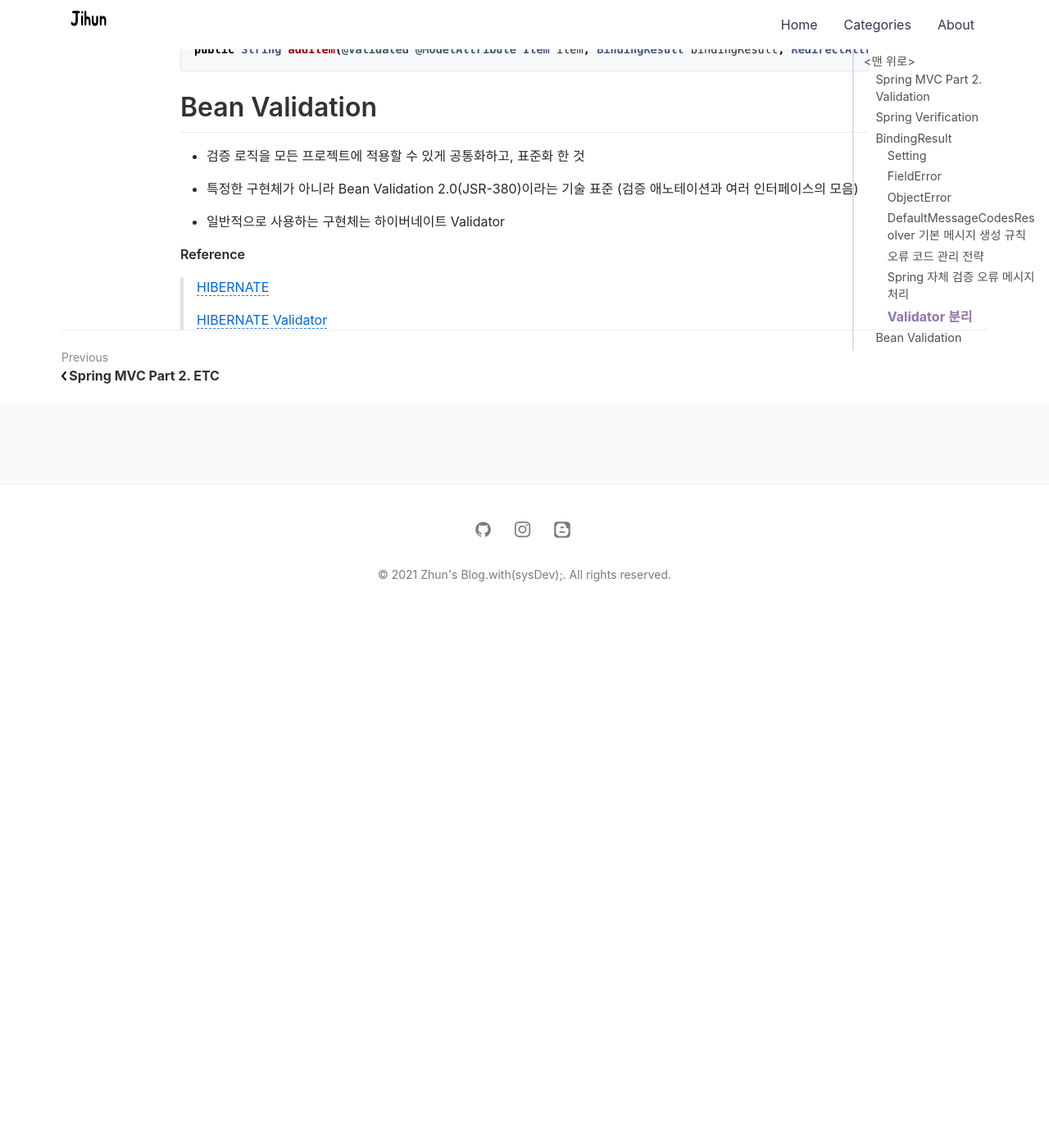
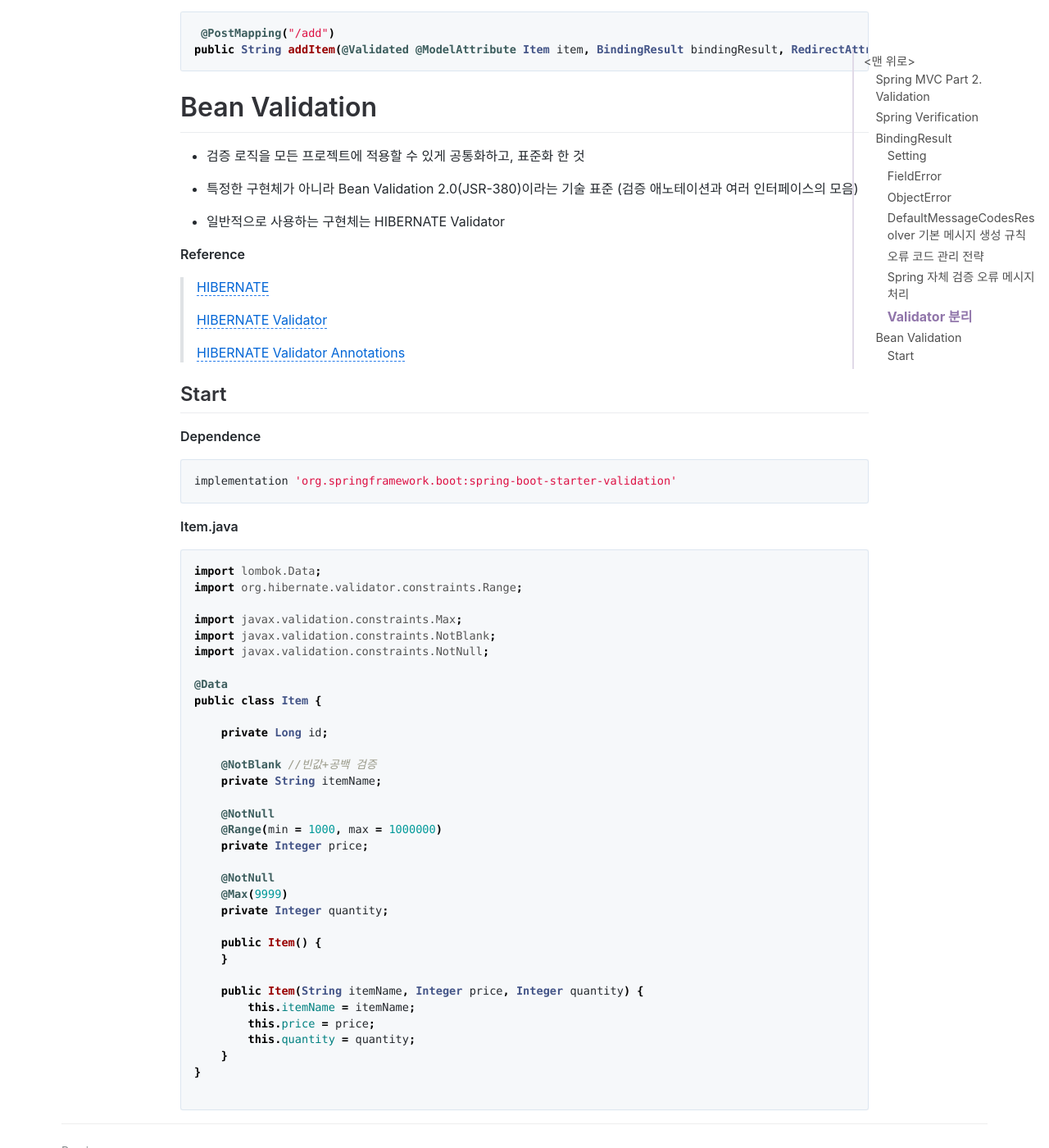
Before and after one commit to jihunparkme/jihunparkme.github.io, a Jekyll site: the page built from _posts/2021-10-12-Spring-MVC-Part2-Validation.md, in a window 1280 px wide and 1400 px high, scrolled down 5480 px. Shown: the whole window at 82% size. Built offline with Jekyll 4.4.1, drawn with Linux system fonts in a browser that asks for light colours; comment, search, counter and statistics services are not loaded; before the commit the page ends 6236 px from its top, so only the background shows below that; some of the changed text lies outside the part shown.

Commit message:
[검증2 - Bean Validation] Bean Validation - 시작

````diff
--- a/_posts/2021-10-12-Spring-MVC-Part2-Validation.md
+++ b/_posts/2021-10-12-Spring-MVC-Part2-Validation.md
@@ -248,10 +248,58 @@ public String addItem(@Validated @ModelAttribute Item item, BindingResult bindin
 
 - 특정한 구현체가 아니라 Bean Validation 2.0(JSR-380)이라는 기술 표준 (검증 애노테이션과 여러 인터페이스의 모음)
 
-- 일반적으로 사용하는 구현체는 하이버네이트 Validator
+- 일반적으로 사용하는 구현체는 HIBERNATE Validator
 
 **Reference**
 
 > [HIBERNATE](http://hibernate.org/validator/)
 >
 > [HIBERNATE Validator](https://docs.jboss.org/hibernate/validator/6.2/reference/en-US/html_single/)
+>
+> [HIBERNATE Validator Annotations](https://docs.jboss.org/hibernate/validator/6.2/reference/en-US/html_single/#validator-defineconstraints-spec)
+
+## Start
+
+**Dependence**
+
+```gradle
+implementation 'org.springframework.boot:spring-boot-starter-validation'
+```
+
+**Item.java**
+
+```java
+import lombok.Data;
+import org.hibernate.validator.constraints.Range;
+
+import javax.validation.constraints.Max;
+import javax.validation.constraints.NotBlank;
+import javax.validation.constraints.NotNull;
+
+@Data
+public class Item {
+
+    private Long id;
+
+    @NotBlank //빈값+공백 검증
+    private String itemName;
+
+    @NotNull
+    @Range(min = 1000, max = 1000000)
+    private Integer price;
+
+    @NotNull
+    @Max(9999)
+    private Integer quantity;
+
+    public Item() {
+    }
+
+    public Item(String itemName, Integer price, Integer quantity) {
+        this.itemName = itemName;
+        this.price = price;
+        this.quantity = quantity;
+    }
+}
+
+```
````
